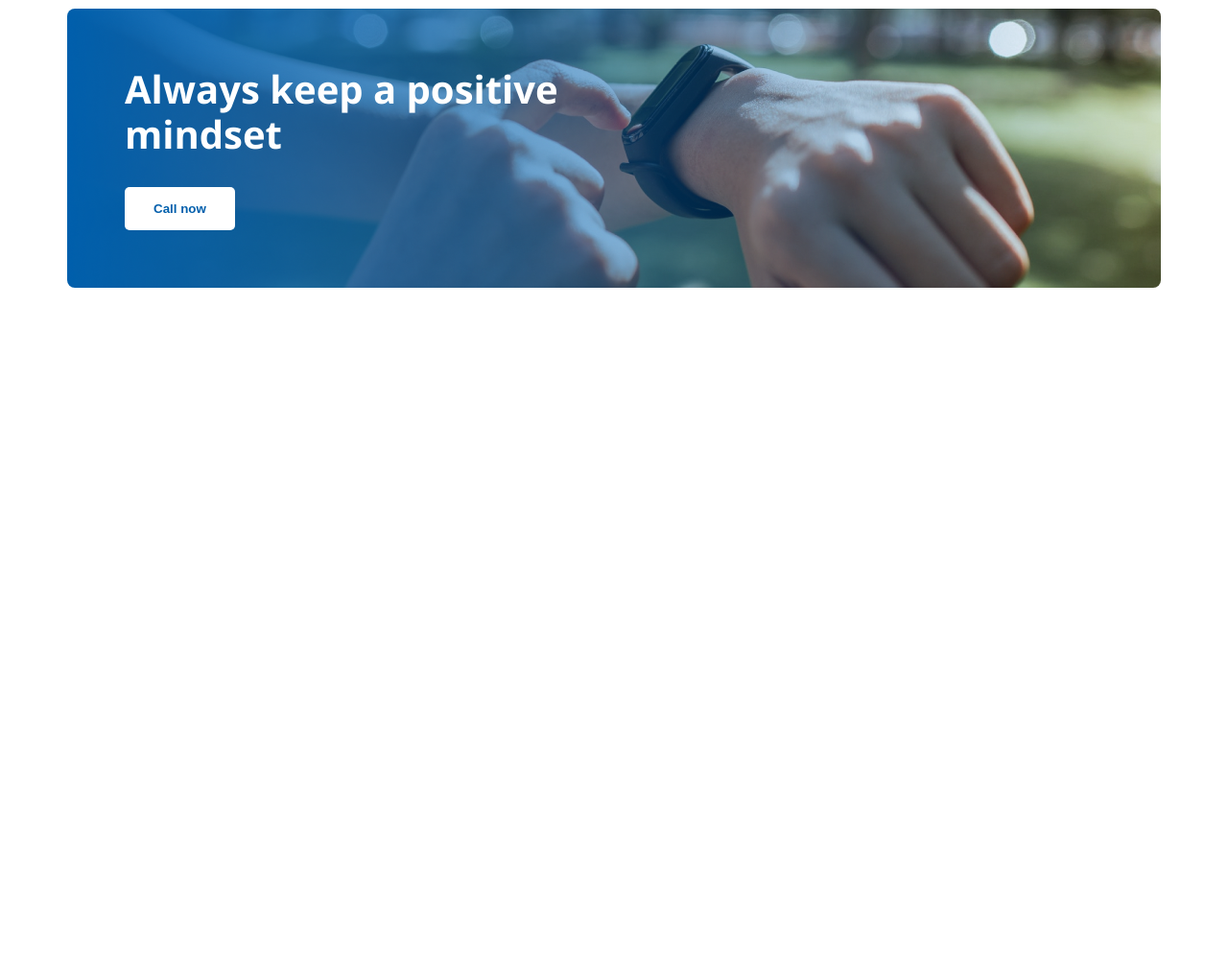
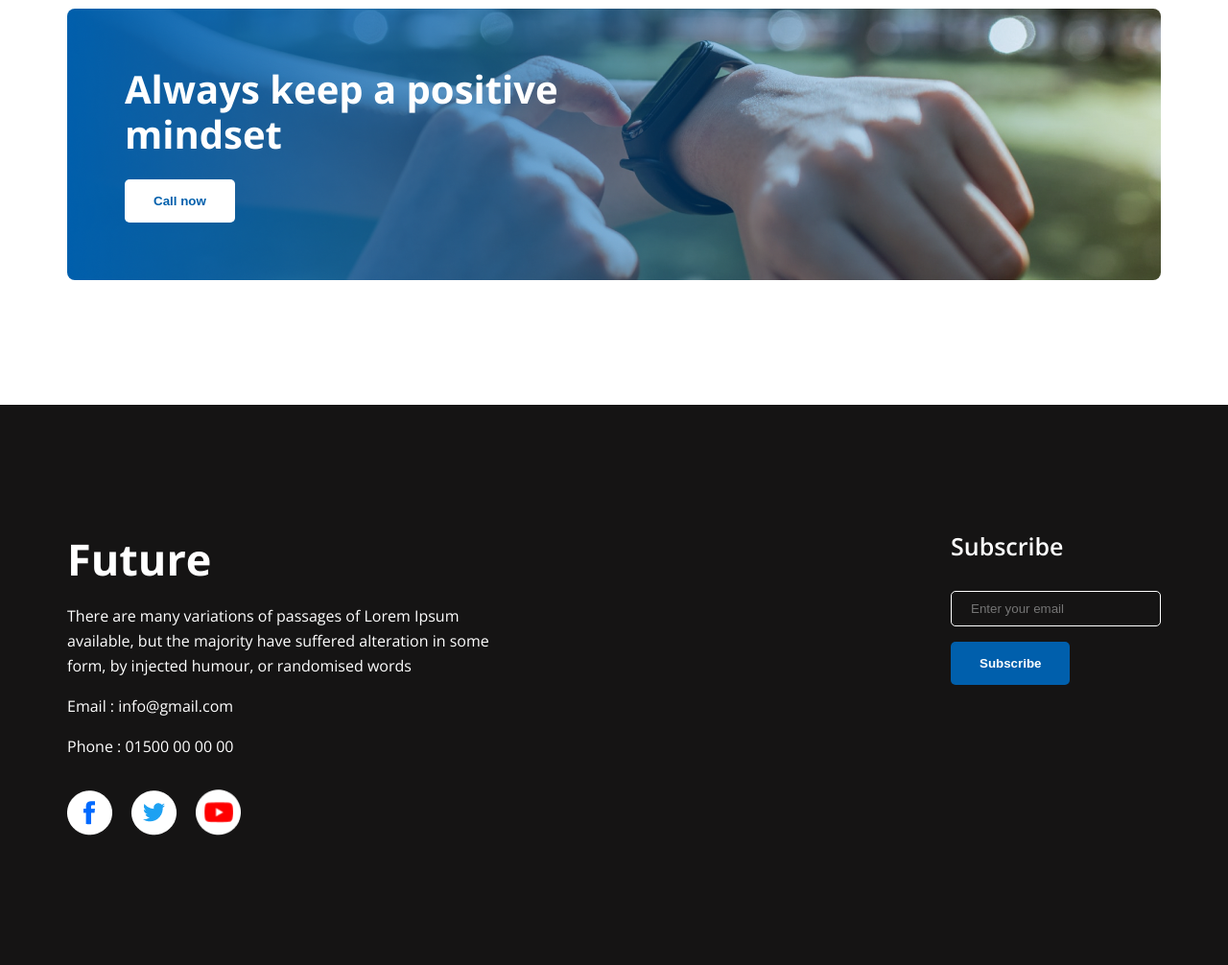
Before and after one commit to itznur07/new-thinks, a plain HTML site: page index.html in a window 1280 px wide. Shown: the part 2228-3234 px from the top of the page at 96% size. Before the commit the page ends 2528 px from the top, so only its background shows below. Drawn offline with nearby package versions, Linux system fonts and the light colour scheme.

Commit message:
Footer section done

```diff
--- a/index.html
+++ b/index.html
@@ -132,5 +132,33 @@
       </div>
     </section>
     <!-- Positive mindset section end   -->
+
+    <!-- Footer section start -->
+    <footer class="footer">
+      <div class="footer-content container">
+        <div class="footer-content-left">
+          <h2>Future</h2>
+          <p>
+            There are many variations of passages of Lorem Ipsum<br />
+            available, but the majority have suffered alteration in some<br />
+            form, by injected humour, or randomised words
+          </p>
+          <p>Email : info@gmail.com</p>
+          <p>Phone : 01500 00 00 00</p>
+          <div>
+            <i><img src="./images/icons/fb.png" alt="social-icon" /></i>
+            <i><img src="./images/icons/twitter.png" alt="social-icon" /></i>
+            <i><img src="./images/icons/youtube.png" alt="social-icon" /></i>
+          </div>
+        </div>
+        <div class="footer-content-right">
+          <h3>Subscribe</h3>
+          <input type="text" placeholder="Enter your email" />
+          <br />
+          <button>Subscribe</button>
+        </div>
+      </div>
+    </footer>
+    <!-- Footer section end -->
   </body>
 </html>
--- a/style/style.css
+++ b/style/style.css
@@ -48,6 +48,7 @@ body {
   padding: 15px 30px;
   margin-top: 32px;
   font-weight: bold;
+  cursor: pointer;
 }
 /* header section design */
 
@@ -143,7 +144,61 @@ body {
   border-radius: 5px;
   background-color: white;
   padding: 15px 30px;
-  margin-top: 32px;
   font-weight: bold;
+  cursor: pointer;
 }
 /* Positive mindset section design */
+.footer {
+  width: 100%;
+  margin-top: 130px;
+  background-color: #151414;
+}
+.footer-content {
+  padding: 130px 0px;
+  display: flex;
+  justify-content: space-between;
+}
+.footer-content-left h2 {
+  font-size: 45px;
+  font-weight: 700;
+  color: #fff;
+}
+.footer-content-left p {
+  color: #fff;
+  margin-top: 16px;
+  font-size: 16px;
+  font-weight: 400;
+  line-height: 26px;
+}
+.footer-content-left div {
+  margin-top: 32px;
+}
+.footer-content-left div img {
+  width: 47px;
+  margin-right: 16px;
+}
+/* footer content right */
+.footer-content-right h3 {
+  font-size: 25px;
+  font-weight: 600;
+  color: #fff;
+}
+.footer-content-right input {
+  margin-top: 30px;
+  border: 1px solid #ffffff;
+  padding: 10px 20px;
+  border-radius: 5px;
+  background: transparent;
+}
+.footer-content-right button {
+  margin-top: 16px;
+  color: #fff;
+  border: none;
+  outline: none;
+  border-radius: 5px;
+  background-color: #005fac;
+  padding: 15px 30px;
+  font-weight: bold;
+  cursor: pointer;
+}
+/* footer section design */
```
